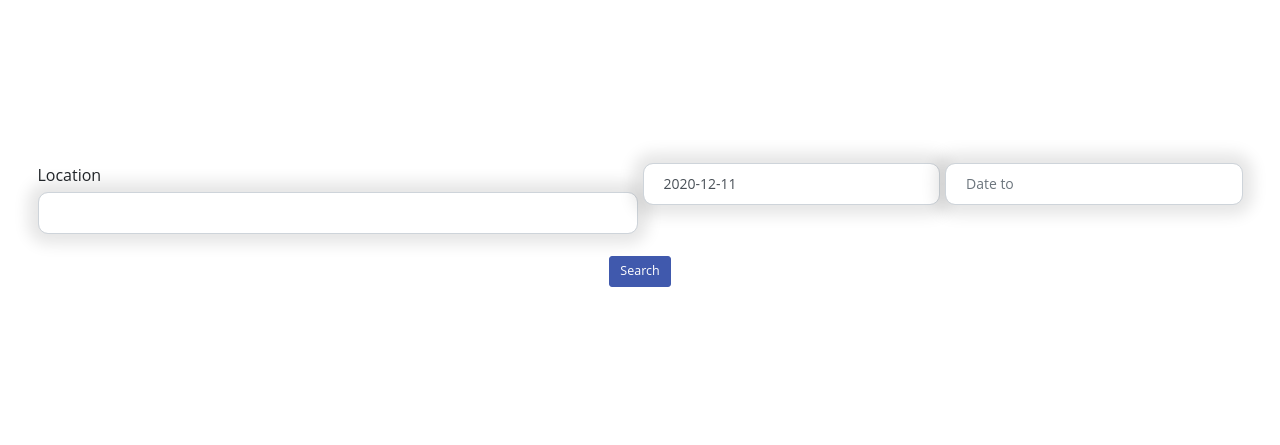
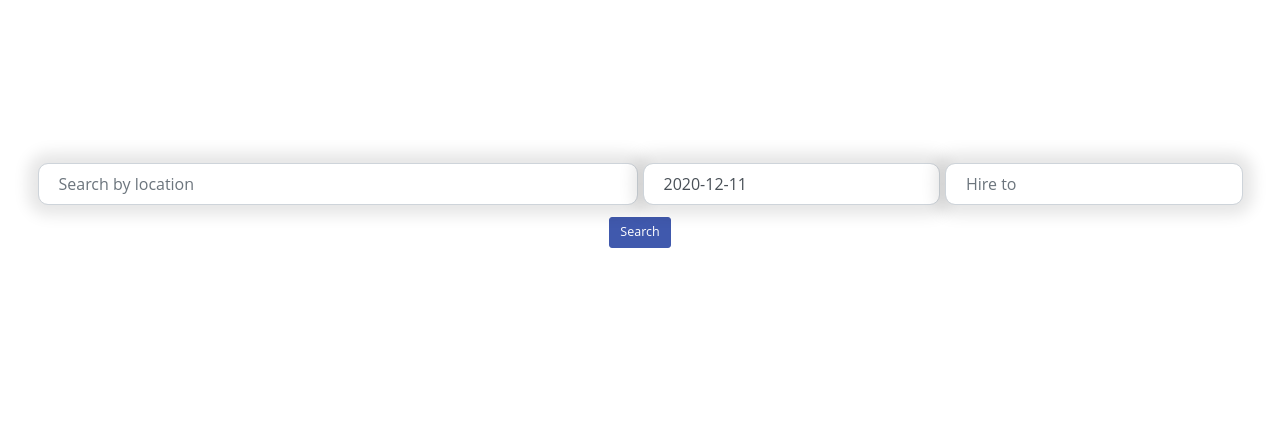
Before and after one commit to Conal84/carlet, a Django app: page / in a window 1280 px wide. Shown: the part 50-495 px from the top of the page. Run offline with Django 3.2, Linux system fonts and the light colour scheme; some libraries are stand-ins or nearby versions.

Commit message:
Removed search form to use standard form in the index search

```diff
--- a/cars/views.py
+++ b/cars/views.py
@@ -17,7 +17,7 @@ def cars_all(request):
     template = 'cars/cars-all.html'
 
     if request.GET:
-        location = request.GET['location']
+        location = request.GET['search-location']
         search_from = request.GET['search-from']
         search_to = request.GET['search-to']
 
--- a/home/forms.py
+++ /dev/null
@@ -1,15 +0,0 @@
-from django import forms
-import datetime
-
-
-class DateInput(forms.DateInput):
-    input_type = 'date'
-
-
-class SearchForm(forms.Form):
-    location = forms.CharField(
-        widget=forms.TextInput(attrs={'placeholder': ''}))
-    search_from = forms.DateField(
-        widget=DateInput(attrs={'value': datetime.date.today}))
-    search_to = forms.DateField(
-        widget=DateInput())
--- a/home/templates/home/index.html
+++ b/home/templates/home/index.html
@@ -4,17 +4,16 @@
     <form action="{% url 'all_cars' %}" method="GET" autocomplete="off">
         <div class="row">
         <div class="col-12 col-md-6 p-1">
-            {{ search_form.location.errors }}
-            {{ search_form.location|as_crispy_field }}
+            <input type="text" class="form-control" id="search-location" name="search-location" placeholder="Search by location" aria-label="Search location">
         </div>
         <div class="col-12 col-md-3 p-1">
-            <div class="input-group date form-col">
+            <div class="input-group date">
                 <input type="text" class="form-control datepicker" id="search-from" name="search-from" onkeydown="return false" aria-label="Date from">
             </div>
         </div>
         <div class="col-12 col-md-3 p-1">
-            <div class="input-group date form-col">
-                <input type="text" class="form-control datepicker" id="search-to" name="search-to" placeholder="Date to" onkeydown="return false" aria-label="Date to">
+            <div class="input-group date">
+                <input type="text" class="form-control datepicker" id="search-to" name="search-to" placeholder="Hire to" onkeydown="return false" aria-label="Date to">
             </div>
         </div>
         </div>
--- a/home/views.py
+++ b/home/views.py
@@ -1,18 +1,10 @@
 from django.shortcuts import render
-from .forms import SearchForm
 
 # Create your views here.
 
 
 def index(request):
     """ A view to return the index page """
-    if request.method == 'POST':
-        search_form = SearchForm(request.POST)
-    else:
-        search_form = SearchForm()
 
     template = 'home/index.html'
-    context = {
-        'search_form': search_form,
-    }
-    return render(request, template, context)
+    return render(request, template)
--- a/static/css/base.css
+++ b/static/css/base.css
@@ -194,15 +194,6 @@ body {
     margin-right: auto;
 }
 
-/* -------------------------------------- Search */
-.form-col{
-    position: relative;
-}
-
-.datepicker{
-    font-size: 14px;
-}
-
 /* -------------------------------------- Car-detail */
 .carousel-image {
     height: 100%;
--- a/static/js/script.js
+++ b/static/js/script.js
@@ -12,7 +12,7 @@ function activatePlacesSearch() {
     types: ["(cities)"],
   };
 
-  let input = document.getElementById("id_location");
+  let input = document.getElementById("search-location");
   let autocomplete = new google.maps.places.Autocomplete(input, options);
 }
 
```
